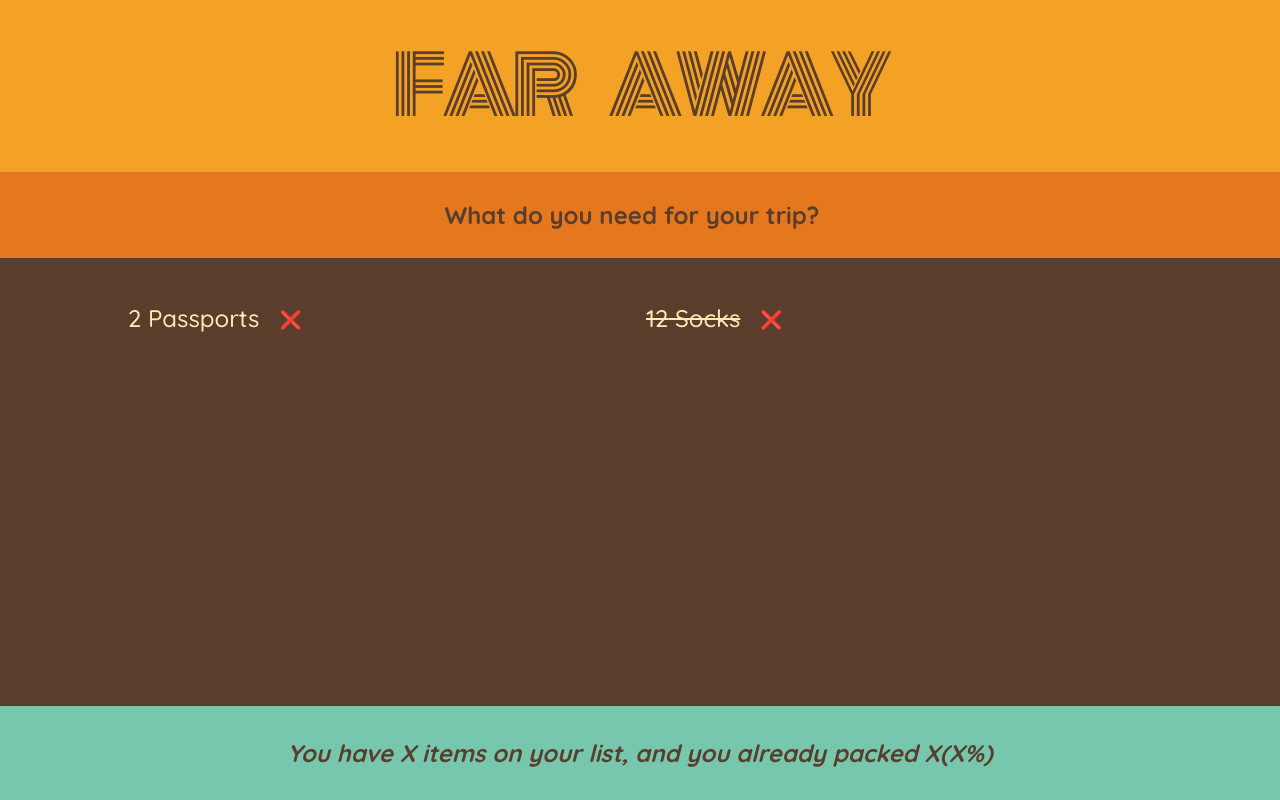
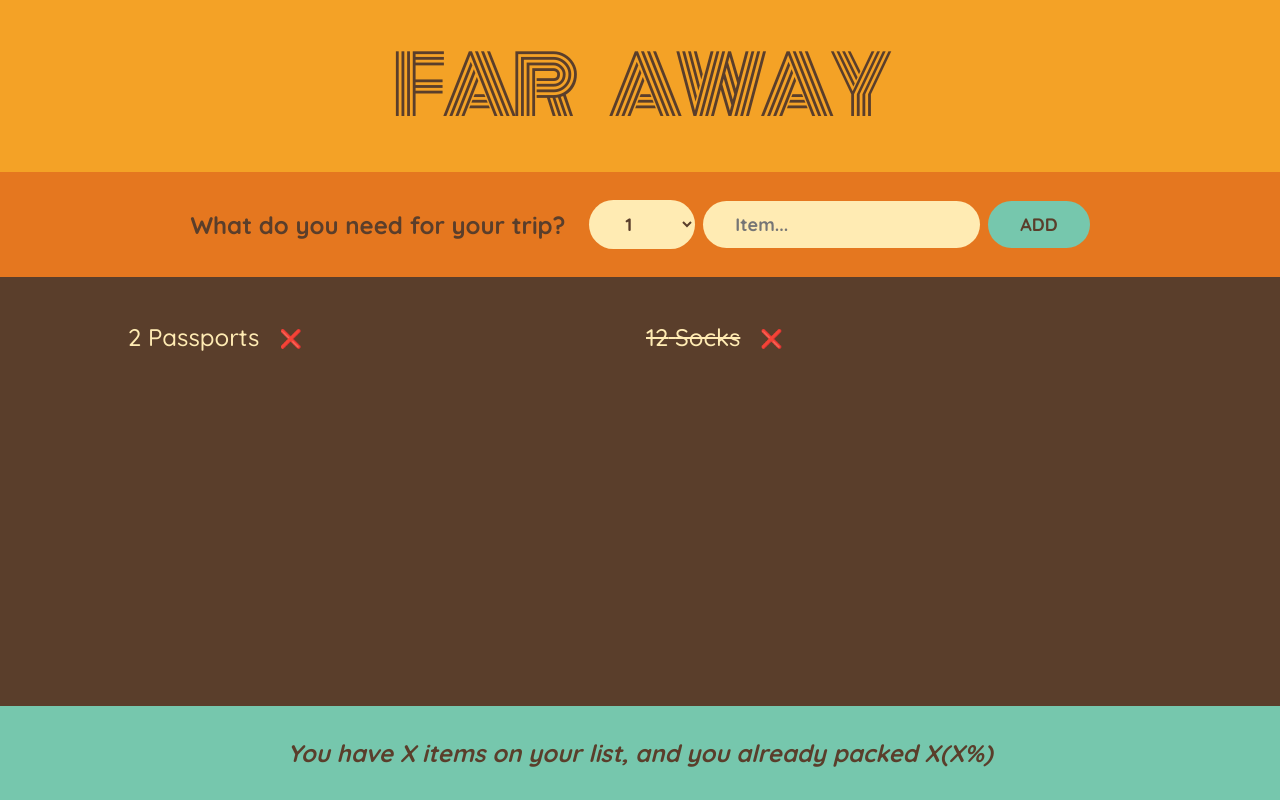
Before and after one commit to katyaisbell/travel-list, a React (Create React App) app: page / in a window 1280 px wide. Built offline with nearby package versions, Linux system fonts and the light colour scheme.

Commit message:
build a form and handle submissions

```diff
--- a/src/App.js
+++ b/src/App.js
@@ -18,10 +18,23 @@
   return <h1>Far Away</h1>;
 }
 function Form() {
+  function handleSubmit(e) {
+    e.preventDefault();
+  }
+
   return (
-    <div className="add-form">
+    <form className="add-form" onSubmit={handleSubmit}>
       <h3>What do you need for your trip?</h3>
-    </div>
+      <select>
+        {Array.from({ length: 20 }, (_, i) => i + 1).map((num) => (
+          <option value={num} key={num}>
+            {num}
+          </option>
+        ))}
+      </select>
+      <input type="text" placeholder="Item..."></input>
+      <button>Add</button>
+    </form>
   );
 }
 function PackingList() {
@@ -29,7 +42,7 @@
     <div className="list">
       <ul>
         {initialItems.map((item) => (
-          <Item obj={item} />
+          <Item obj={item} key={item.id} />
         ))}
       </ul>
     </div>
@@ -54,3 +67,18 @@
     </footer>
   );
 }
+
+// 1.
+// {Array.from({ length: 20 }, (_, i) => i + 1)}
+
+// 2.
+// {initialItems.map((item) => (
+//   <Item obj={item} />
+// ))}
+
+// 3.
+// {Array.from({ length: 20 }, (_, i) => i + 1).map((num) => (
+//   <option value={num} key={num}>
+//     {num}
+//   </option>
+// ))}
```
